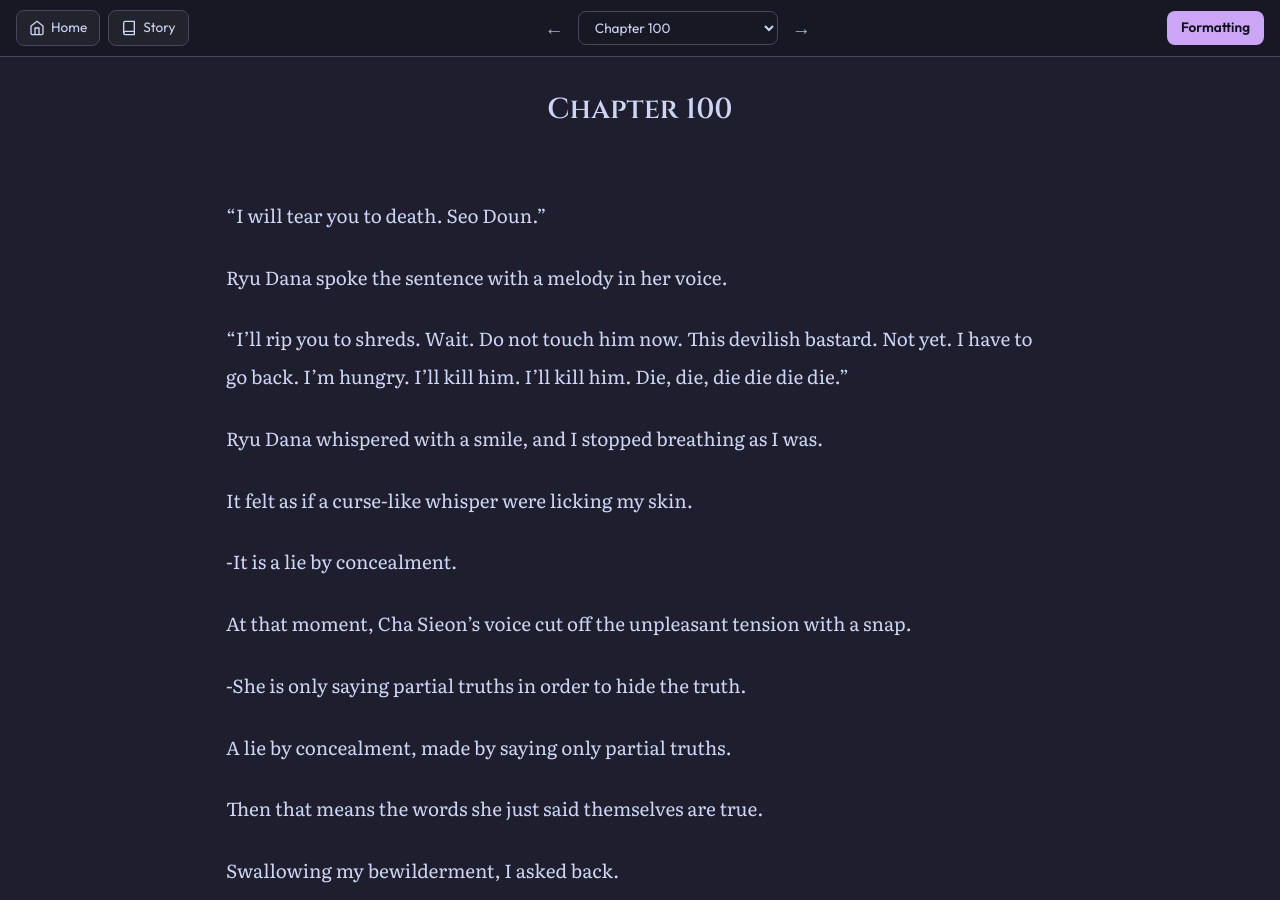
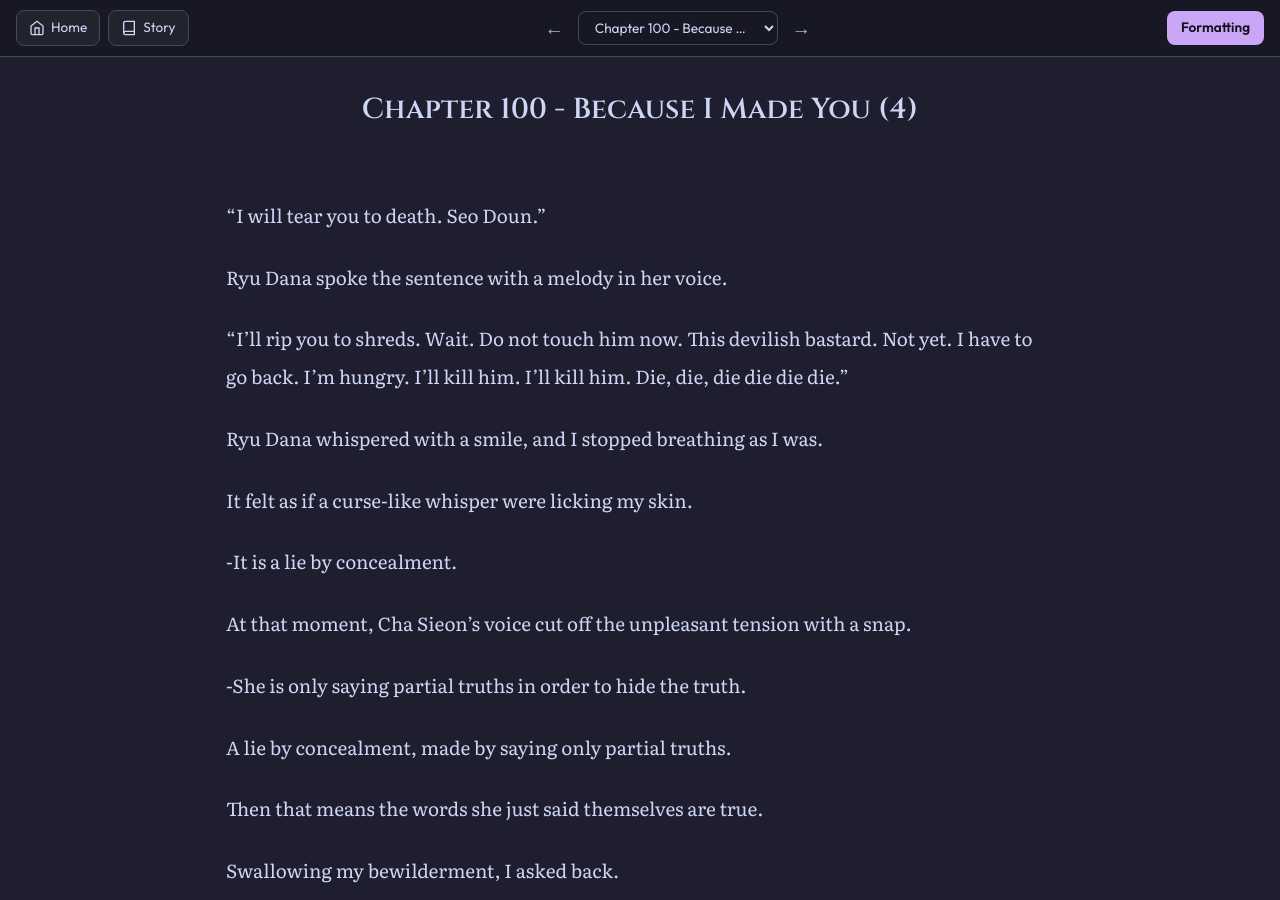
Before and after one commit to soleumn/soleumn.github.io, a Jekyll site: the page built from _chapters/esg/ch100.md, in a window 1280 px wide and 900 px high. Built offline with Jekyll 4.4.1, drawn with Linux system fonts in a browser that asks for light colours; comment, search, counter and statistics services are not loaded.

Commit message:
Update ch100.md

```diff
--- a/_chapters/esg/ch100.md
+++ b/_chapters/esg/ch100.md
@@ -1,5 +1,5 @@
 ---
-title: "Chapter 100"
+title: "Chapter 100 - Because I Made You (4)"
 categories: esg
 capitulo: 100
 ---
```
